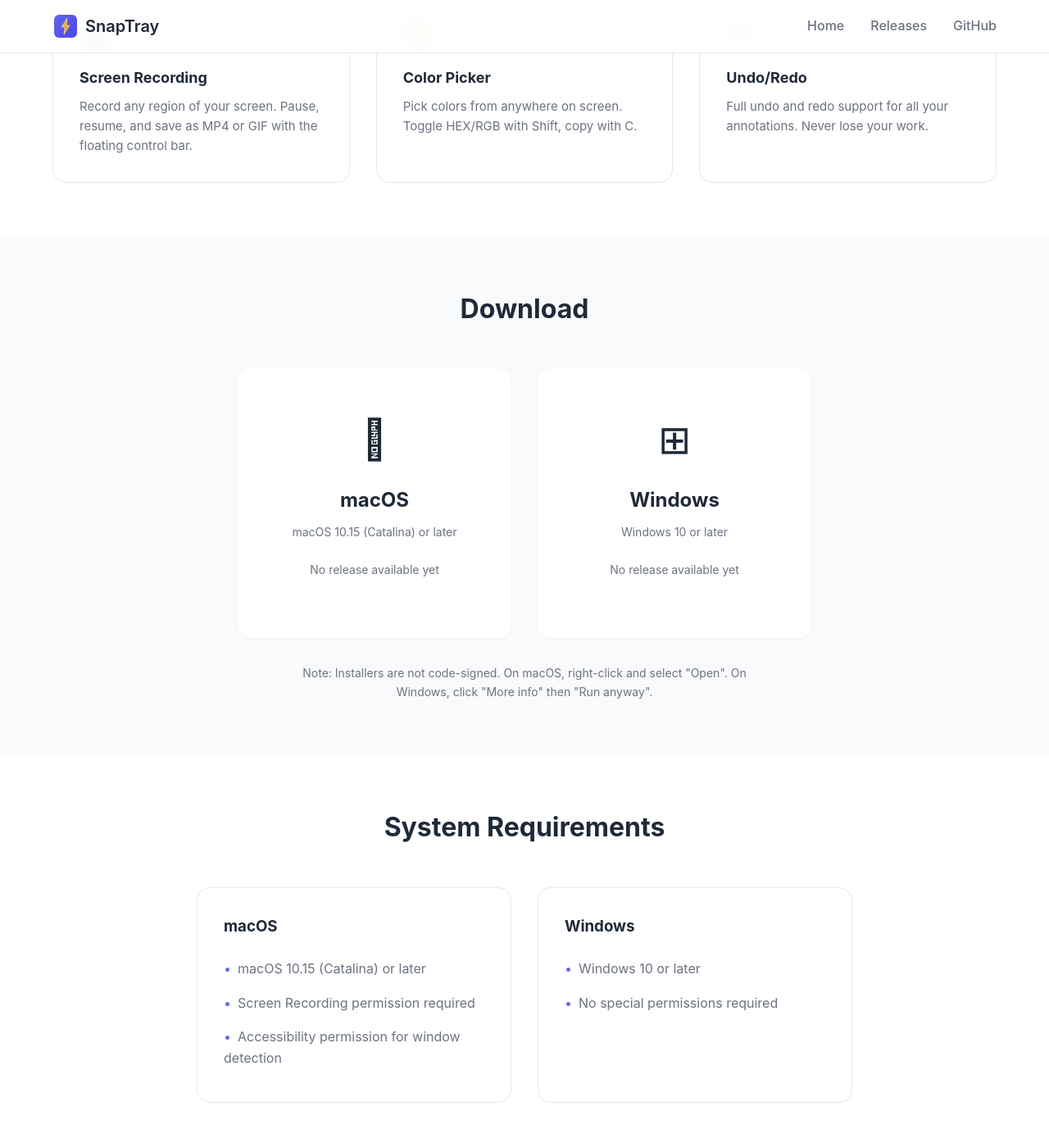
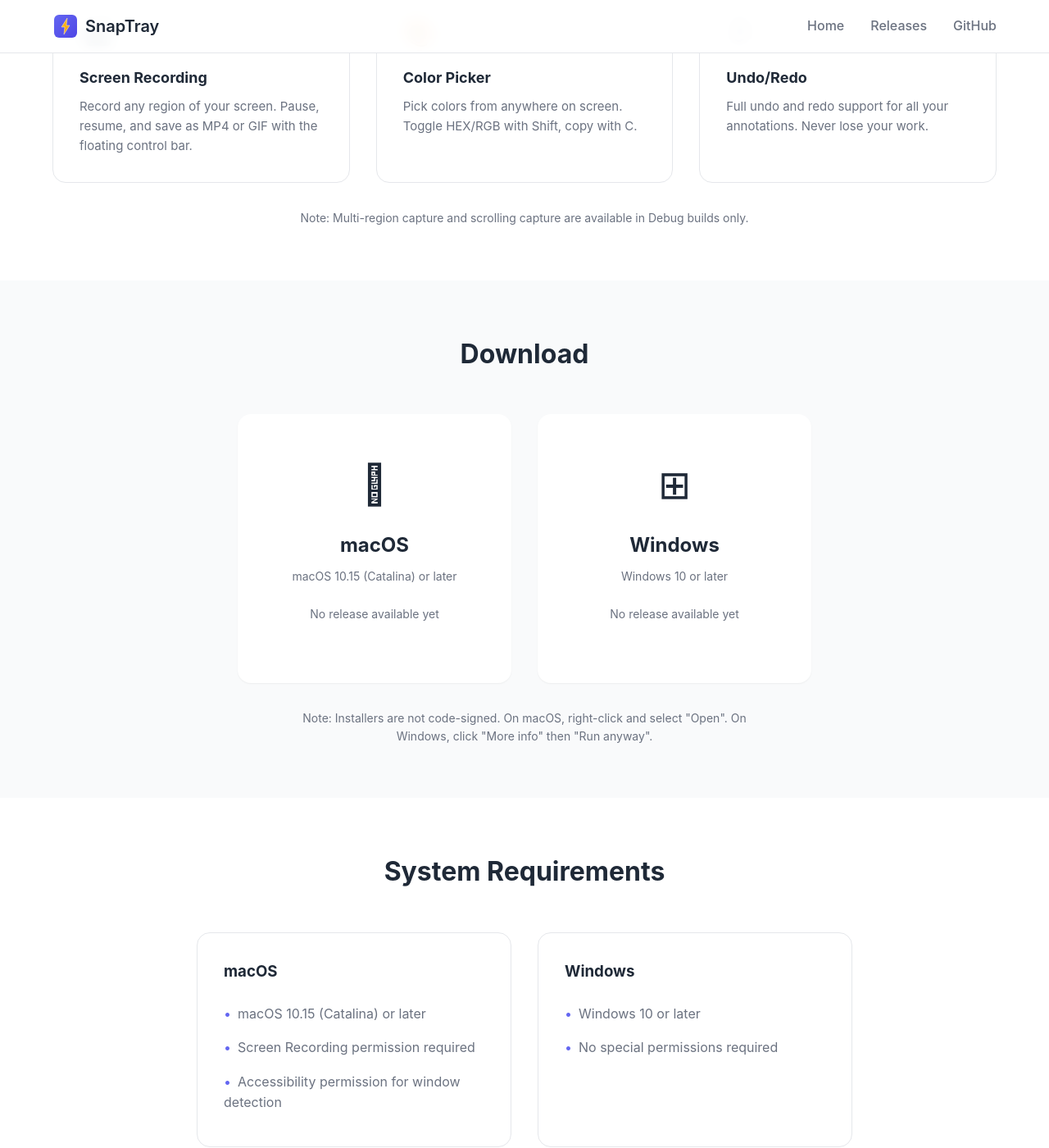
Before and after one commit to victorfu/snap-tray, a Jekyll site: the page built from docs/index.md, in a window 1280 px wide and 1400 px high, scrolled down 1322 px. Shown: the whole window at 82% size. Built offline with Jekyll 4.4.1, drawn with Linux system fonts in a browser that asks for light colours.

Commit message:
docs: update website and docs

```diff
--- a/docs/_includes/features.html
+++ b/docs/_includes/features.html
@@ -48,5 +48,6 @@
         <p>Full undo and redo support for all your annotations. Never lose your work.</p>
       </div>
     </div>
+    <p class="feature-note">Note: Multi-region capture and scrolling capture are available in Debug builds only.</p>
   </div>
 </section>
--- a/docs/_sass/main.scss
+++ b/docs/_sass/main.scss
@@ -197,6 +197,16 @@
     display: grid;
     grid-template-columns: repeat(auto-fit, minmax(280px, 1fr));
     gap: $spacing-lg;
+  }
+
+  .feature-note {
+    text-align: center;
+    color: $text-muted;
+    font-size: 0.875rem;
+    margin-top: $spacing-lg;
+    max-width: 680px;
+    margin-left: auto;
+    margin-right: auto;
   }
 }
 
```
Also changed, not shown: README.zh-TW.md (+2 -2 lines), README.md, 2 other files.
